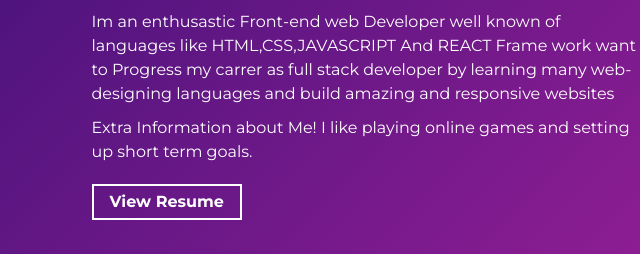
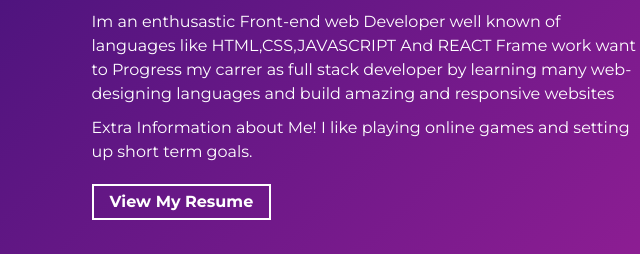
Before and after one commit to webdeveloper-fresher32/Portfolio, a website built with Parcel: page src/index.html in a window 1280 px wide. Shown: the part 941-1195 px from the top of the page, 556-1196 px from the left. Built offline with nearby package versions, Linux system fonts and the light colour scheme.

Commit message:
third commit

```diff
--- a/src/index.html
+++ b/src/index.html
@@ -65,7 +65,7 @@
             </p>
             <span class="d-flex mt-3">
               <a rel="noreferrer" target="_blank" class="cta-btn cta-btn--resume" href="/simplefolio-master/src/Resume(png).pdf">
-                View Resume
+                View My Resume
               </a>
             </span>
           </div>
```
